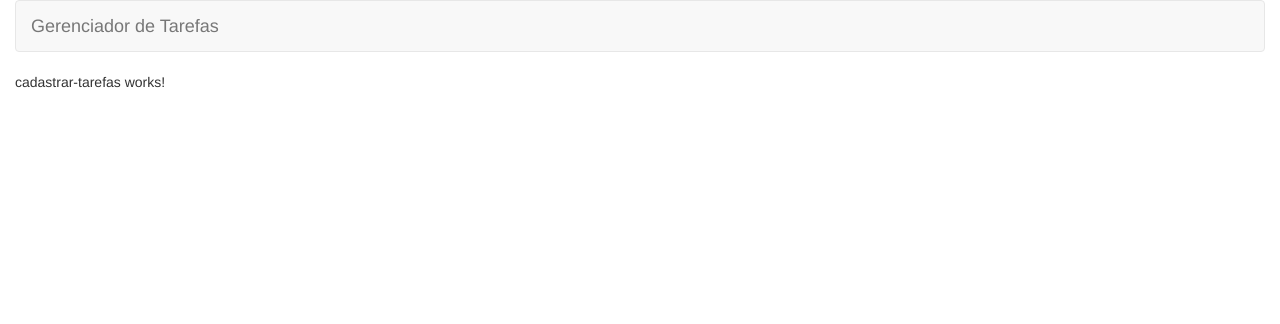
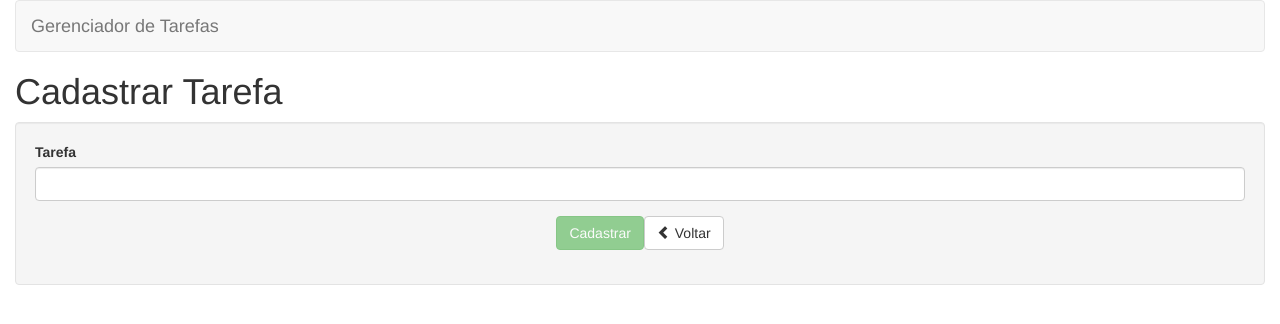
Before and after one commit to MarciovsRocha/gerenciador_tarefas, an Angular app: page /tarefas/cadastrar in a window 1280 px wide. Shown: the top 324 px of the page. Built offline with nearby package versions, Linux system fonts and the light colour scheme.

Commit message:
desenvolvido componente para criar tarefas

```diff
--- a/src/app/tarefas/cadastrar/cadastrar-tarefas.component.html
+++ b/src/app/tarefas/cadastrar/cadastrar-tarefas.component.html
@@ -1 +1,37 @@
-<p>cadastrar-tarefas works!</p>
+<h1>Cadastrar Tarefa</h1>
+
+<div class="well">
+    <form #formTarefa="ngForm">
+        <div class="form-group">
+            <label for="nome">Tarefa</label>
+            <input
+                type="text"
+                name="nome"
+                id="nome"
+                class="form-control"
+                minlength="5"
+                required
+                [(ngModel)]="tarefa.nome"
+                #nome="ngModel">
+            <div class="altert alert-danger" *ngIf="nome.errors && (nome.dirty || nome.touched)">
+                <div [hidden]="!nome.errors.required">
+                    Digite a Tarefa.
+                </div>
+                <div [hidden]="nome.errors.minLenght">
+                    A tarefa deve conter ao menos 5 caracteres
+                </div>
+            </div>
+        </div>
+        <div class="form-group text-center">
+            <input
+                type="submit"
+                value="Cadastrar"
+                class="btn btn-success"
+                (click)="cadastrar()"
+                [disabled]="!formTarefa.form.valid">
+            <a class="btn btn-default" routerLink="/tarefas">
+                <span class="glyphicon glyphicon-chevron-left"></span> Voltar
+            </a>
+        </div>
+    </form>
+</div>
--- a/src/app/tarefas/cadastrar/cadastrar-tarefas.component.ts
+++ b/src/app/tarefas/cadastrar/cadastrar-tarefas.component.ts
@@ -1,10 +1,32 @@
-import { Component } from '@angular/core';
+import { Component, OnInit, ViewChild } from '@angular/core';
+import { Tarefa, TarefaService } from '../shared';
+import { NgForm } from '@angular/forms';
+import { Router } from '@angular/router';
 
 @Component({
   selector: 'app-cadastrar-tarefas',
   templateUrl: './cadastrar-tarefas.component.html',
   styleUrls: ['./cadastrar-tarefas.component.css']
 })
-export class CadastrarTarefasComponent {
+export class CadastrarTarefasComponent implements OnInit {
+
+  @ViewChild('formTarefa', {static: true}) formTarefa: NgForm;
+  tarefa: Tarefa;
+
+  constructor(
+    private tarefaService: TarefaService
+    , private router: Router
+  ) { }
+
+  ngOnInit() {
+    this.tarefa = new Tarefa();
+  }
+
+  cadastrar(): void{
+    if(this.formTarefa.form.valid){
+      this.tarefaService.cadastrar(this.tarefa);
+      this.router.navigate(["/tarefas"]);
+    }
+  }
 
 }
```
